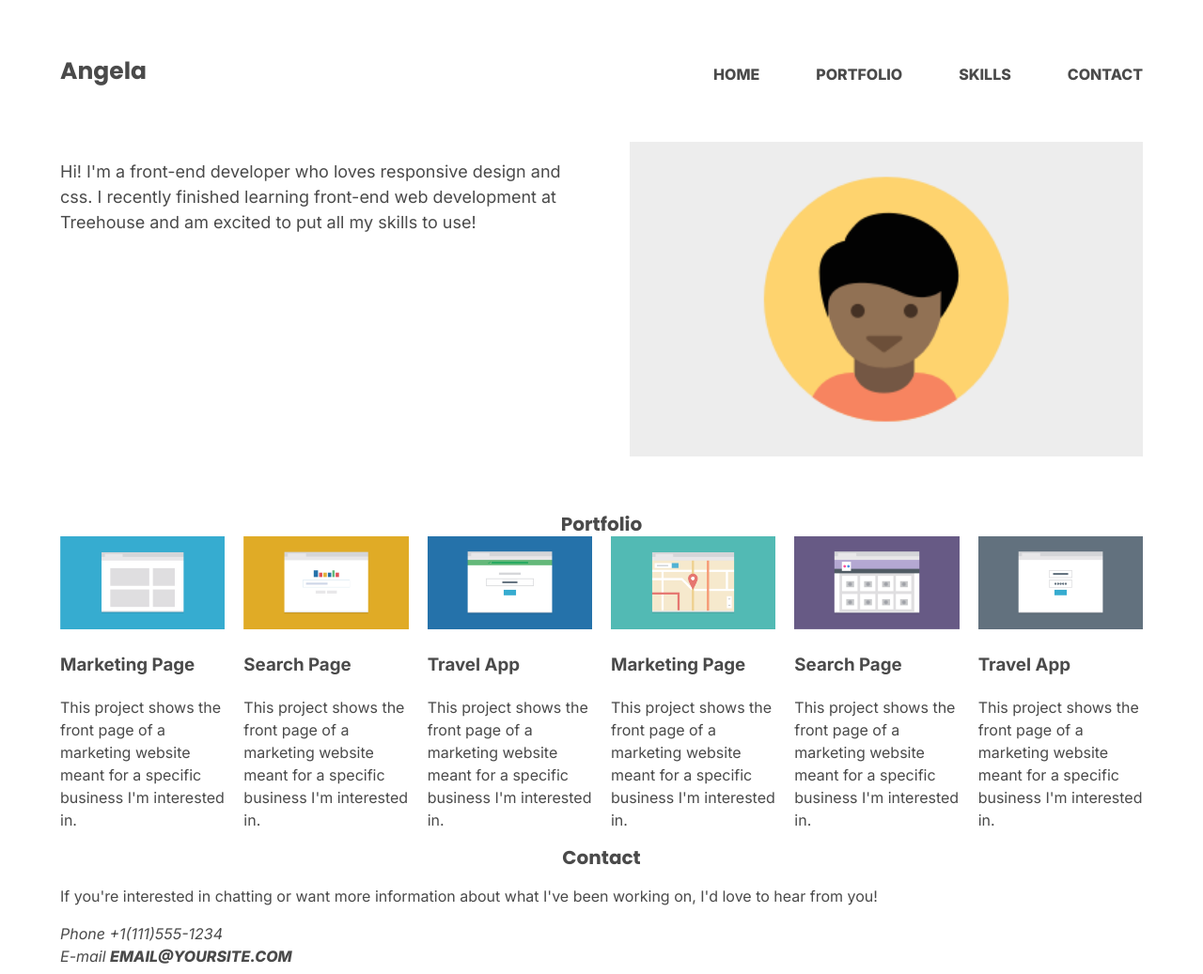
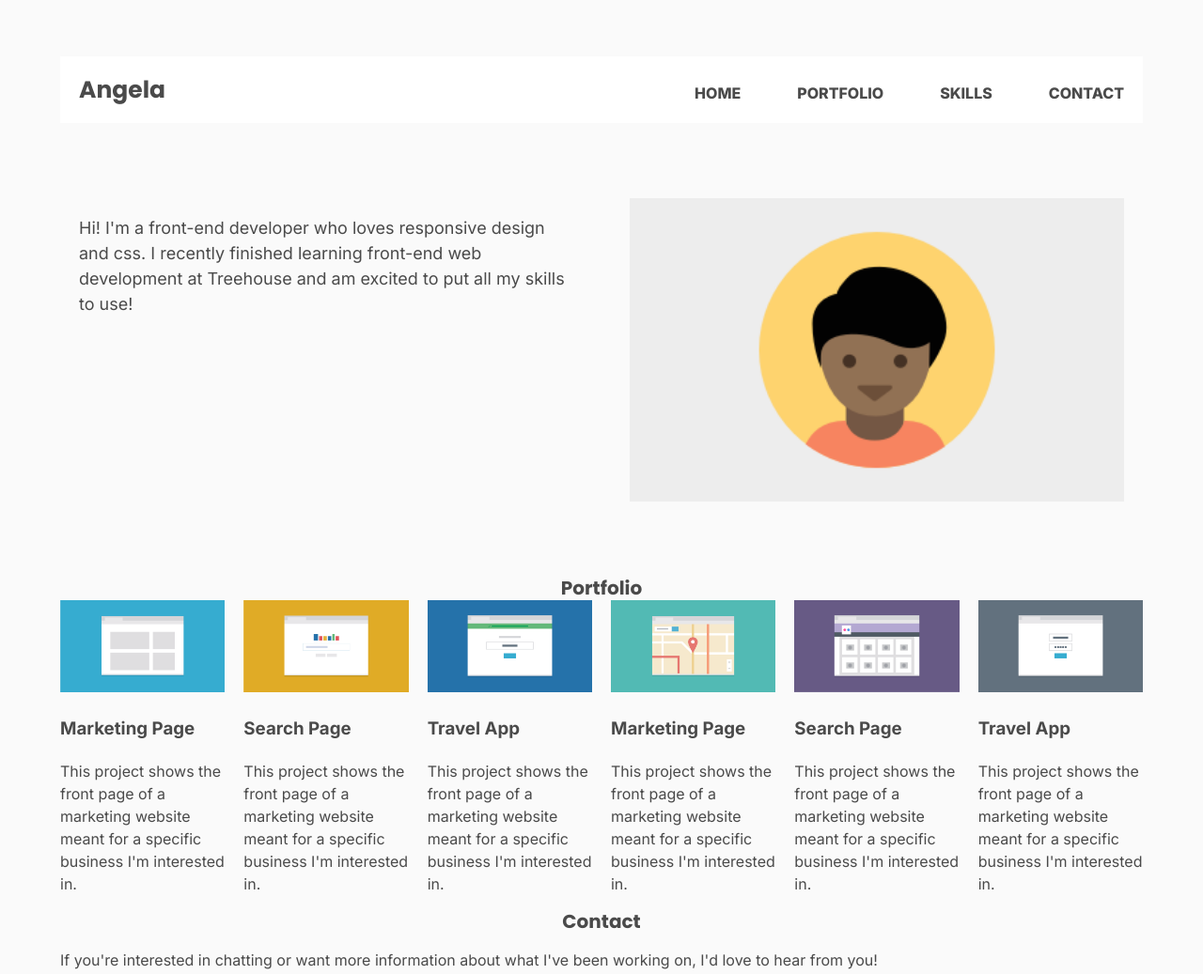
Before and after one commit to AngelaSorokina/Mobile-first-Responsive-Layout, a plain HTML site: page index.html in a window 1280 px wide. Shown: the top 1037 px of the page at 94% size. Drawn offline with Linux system fonts and the light colour scheme.

Commit message:
Adding Color to Header

```diff
--- a/css/style.css
+++ b/css/style.css
@@ -9,6 +9,7 @@ body {
   line-height: 1.5;
   color: #4A4A4A;
   max-width: 90%;
+  background-color: #FAFAFA;
 }
 h1, h2 {
   font-family: "Poppins", serif;
@@ -28,6 +29,25 @@ ul, a {
 ul, a:hover {
 color: #717171;
 }
+.container,
+.nav {
+  display: flex;
+  flex-direction: row;
+  flex-wrap: wrap;
+  gap: 60px;
+  align-items:flex-end;
+  margin:0 0 60px 0;
+  background-color: #FFFFFF;
+  padding: 20px;
+}
+.nav {
+  margin: 0px;
+  padding: 0px;
+}
+.container2 {
+  align-items:flex-start;
+  background-color: transparent;
+}
 img {
 	max-width: 100%;
   height: auto;
@@ -39,21 +59,6 @@ img {
 @media screen and (min-width: 1024px) {
   body {
     margin:60px auto 60px auto;
-  }
-  .container,
-  .nav {
-    display: flex;
-    flex-direction: row;
-    flex-wrap: wrap;
-    gap: 60px;
-    align-items:flex-end;
-    padding: 0 0 60px 0;
-  }
-  .nav {
-    padding: 0;
-  }
-  .container2 {
-    align-items:flex-start;
   }
   .text {
     font-size: 18px;
```
